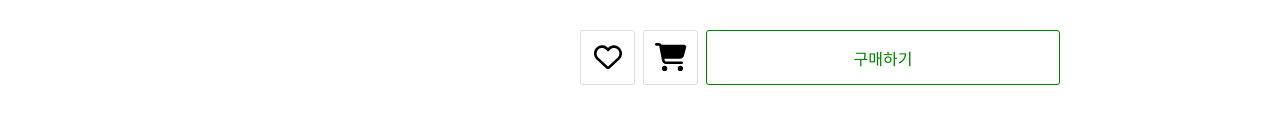
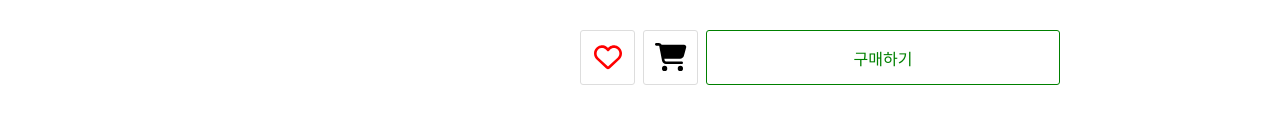
Before and after one commit to ryurbsgks/sourcing, a React (Create React App) app in the folder client/: page /goods/1 in a window 1280 px wide. Shown: the part 711-844 px from the top of the page. Built offline with nearby package versions, Linux system fonts and the light colour scheme; a small style sheet from the web is missing.

Commit message:
Style: fontawesome CSS 업데이트
* fontawesome CSS 업데이트

```diff
--- a/client/src/App.css
+++ b/client/src/App.css
@@ -40,7 +40,7 @@ p {
   margin: 0 auto;
 }
 
-/* ---------- fontawesome icon size ---------- */
+/* ---------- fontawesome icon ---------- */
 
 .icon__size14 {
   font-size: 14px;
@@ -57,3 +57,7 @@ p {
 .icon__size150 {
   font-size: 150px;
 }
+
+.icon__color-red {
+  color: red;
+}
```
